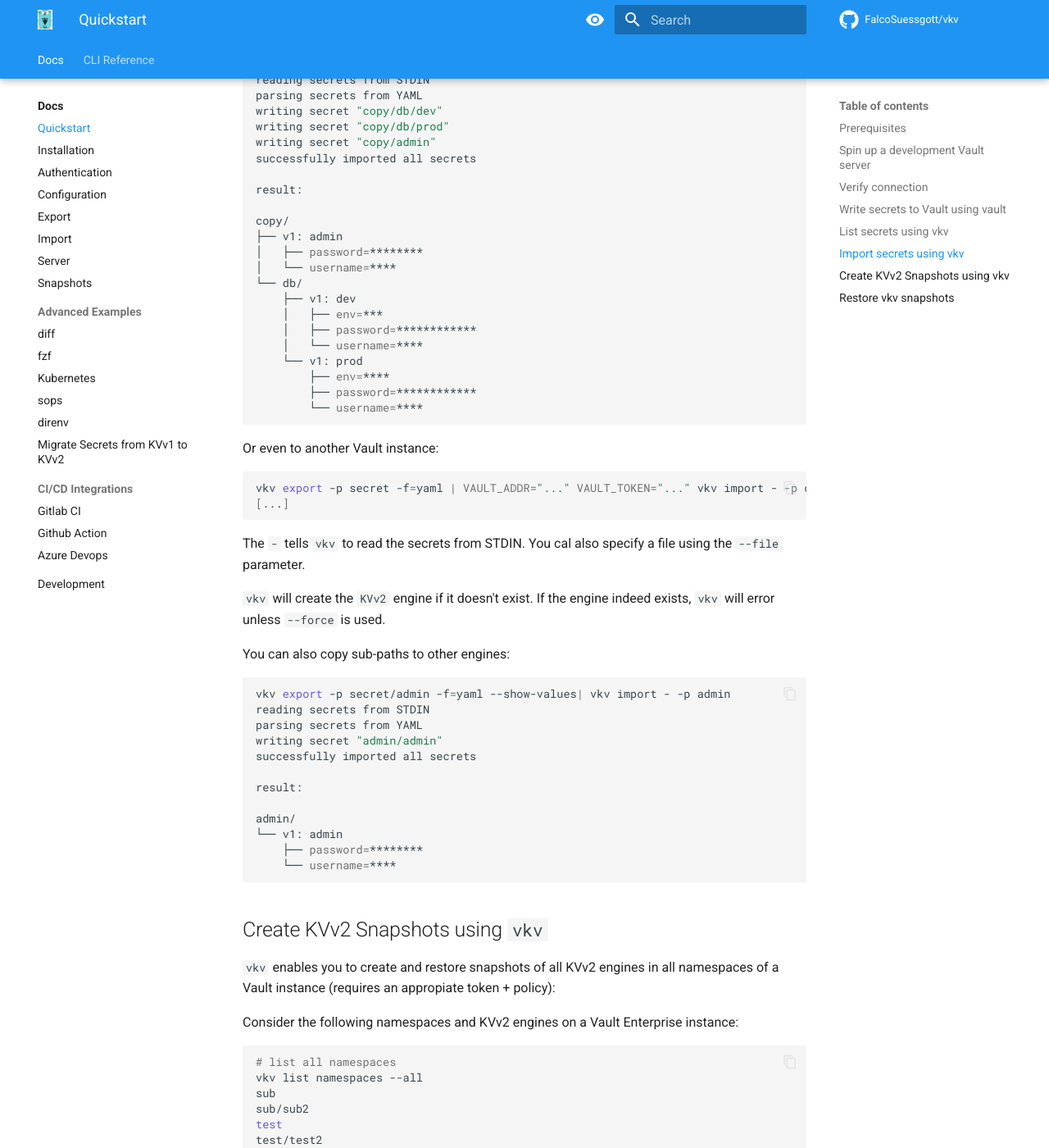
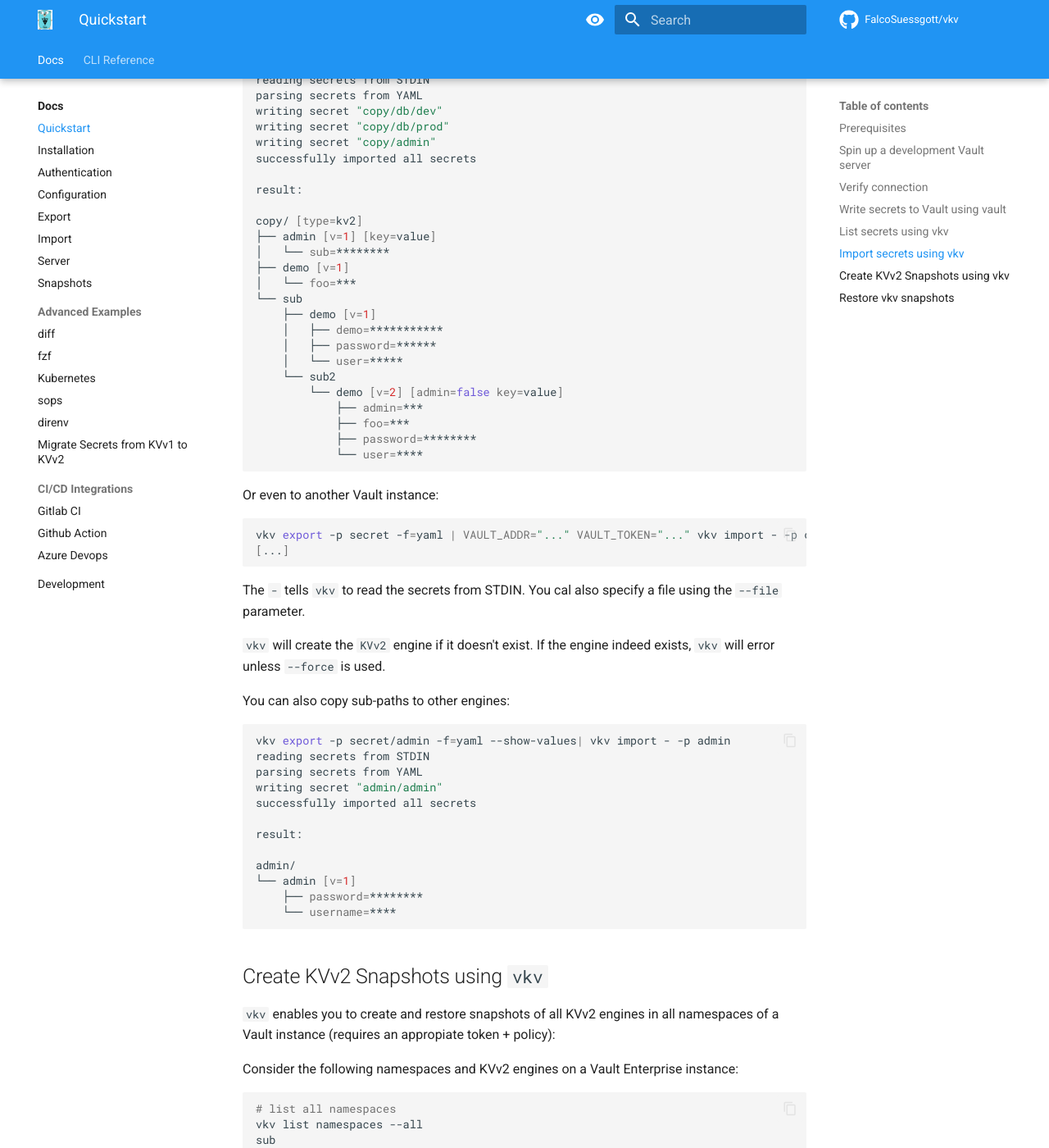
Before and after one commit to FalcoSuessgott/vkv, an MkDocs documentation site: the page built from docs/quickstart.md, in a window 1280 px wide and 1400 px high, scrolled down 4954 px. Shown: the whole window at 82% size. Built offline with MkDocs 1.6.1 and Material for MkDocs 9.7.7, drawn with Linux system fonts in a browser that asks for light colours; comment, search, counter and statistics services are not loaded.

````diff
--- a/docs/quickstart.md
+++ b/docs/quickstart.md
@@ -69,7 +69,7 @@ secret/ [desc=key/value secret storage] [type=kv2]
 │   └── sub=********
 ├── demo [v=1]
 │   └── foo=***
-└── sub/
+└── sub
     ├── demo [v=1]
     │   ├── demo=***********
     │   ├── password=******
@@ -112,7 +112,7 @@ secret/ [desc=key/value secret storage] [type=kv2]
 │   └── sub=********
 ├── demo [v=1]
 │   └── foo=***
-└── sub/
+└── sub
     ├── demo [v=1]
     │   ├── demo=***********
     │   ├── password=******
@@ -228,19 +228,22 @@ successfully imported all secrets
 
 result:
 
-copy/
-├── v1: admin
-│   ├── password=********
-│   └── username=****
-└── db/
-    ├── v1: dev
-    │   ├── env=***
-    │   ├── password=************
-    │   └── username=****
-    └── v1: prod
-        ├── env=****
-        ├── password=************
-        └── username=****
+copy/ [type=kv2]
+├── admin [v=1] [key=value]
+│   └── sub=********
+├── demo [v=1]
+│   └── foo=***
+└── sub
+    ├── demo [v=1]
+    │   ├── demo=***********
+    │   ├── password=******
+    │   └── user=*****
+    └── sub2
+        └── demo [v=2] [admin=false key=value]
+            ├── admin=***
+            ├── foo=***
+            ├── password=********
+            └── user=****
 ```
 
 Or even to another Vault instance:
@@ -266,7 +269,7 @@ successfully imported all secrets
 result:
 
 admin/
-└── v1: admin
+└── admin [v=1]
     ├── password=********
     └── username=****
 ```
````
Also changed, not shown: README.md (+1 -1 lines), docs/development.md (+16 -16 lines), docs/example_migrate_kvv1_kvv2.md (+3 -3 lines), docs/export.md (+1 -1 lines), docs/import.md (+7 -7 lines), docs/server.md (+6 -16 lines), 1 other file.
